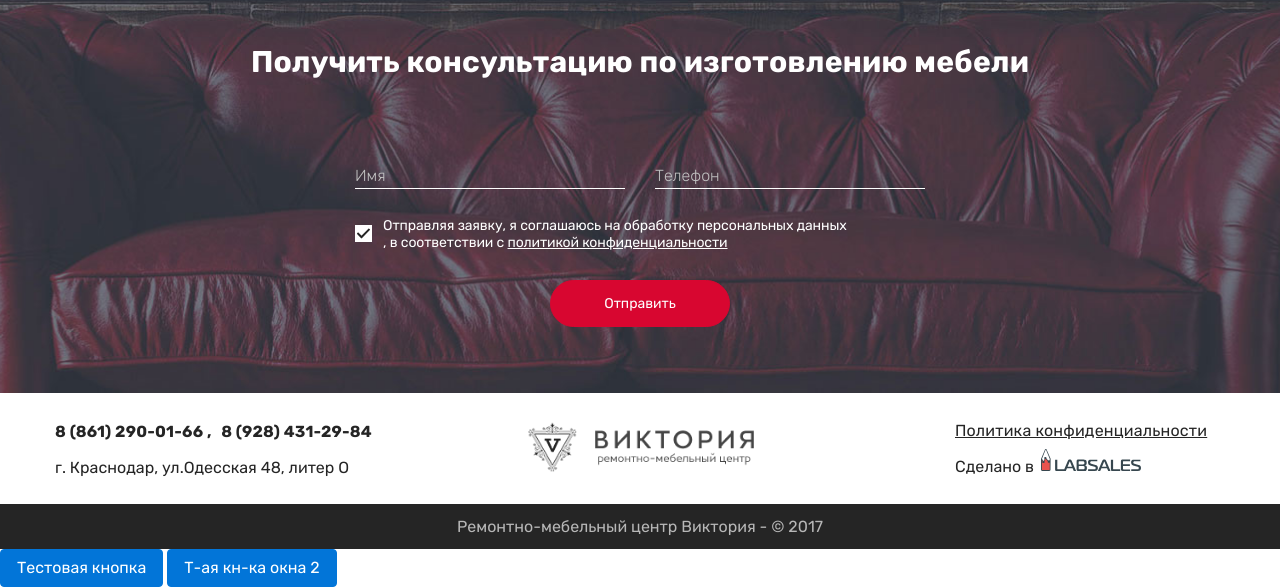
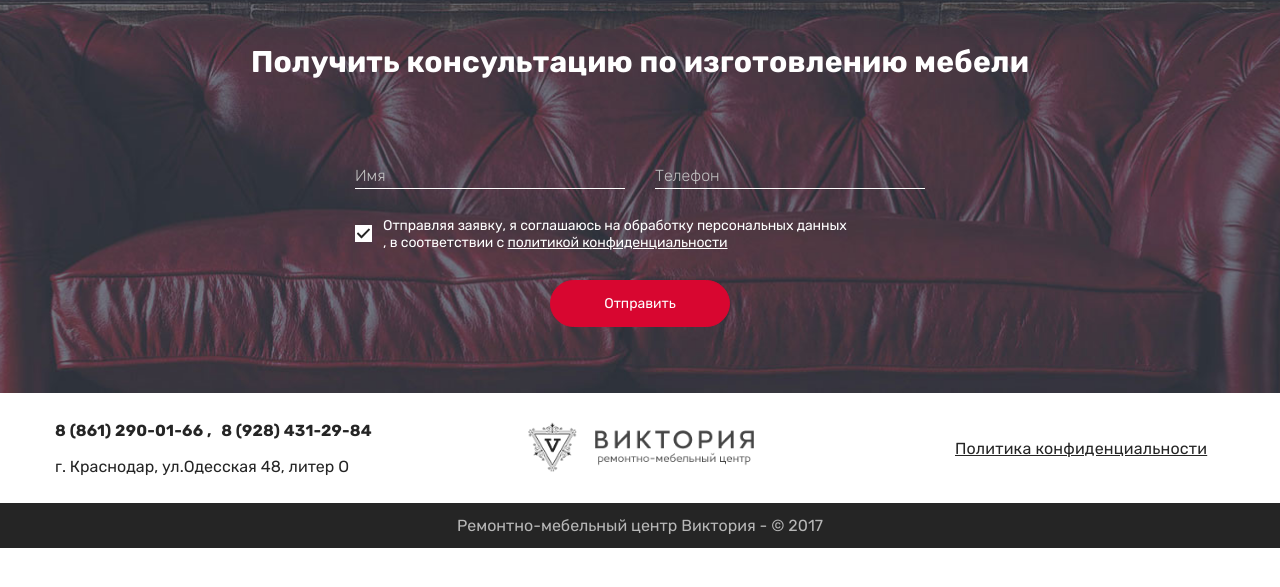
Before and after one commit to WebOriginals/Viktoria, a website: page index.html in a window 1280 px wide. Shown: the part 9274-9861 px from the top of the page. After the commit the page ends 9822 px from the top, so only its background shows below. Drawn offline with Linux system fonts and the light colour scheme; some packages are replaced by stand-ins of ours.

Commit message:
Update index.html

```diff
--- a/index.html
+++ b/index.html
@@ -889,7 +889,6 @@
           <div class="footer__end-tac">
             <a target="_blank" href="privacy.html" class="footer__privacy">Политика конфиденциальности</a>
           </div>
-          <a target="_blank" href="http://labsales.ru/" class="ncr">Сделано в <img src="img/copyright.svg" alt=""></a>
       </div>
     </div>
   </div>
@@ -903,9 +902,9 @@
 <!-- </div> parallax container CLOSE -->
 
 <!-- Button trigger modal -->
-<button type="button" class="btn btn-primary" data-toggle="modal" data-target="#exampleModalLong">
+<!-- <button type="button" class="btn btn-primary" data-toggle="modal" data-target="#exampleModalLong">
   Тестовая кнопка
-</button>
+</button> -->
 <!-- удаляем тестовые кнопки перед бекендом -->
 
 <!-- Modal -->
@@ -965,9 +964,9 @@
 </div>
 
 <!-- Button trigger modal -->
-<button type="button" class="btn btn-primary" data-toggle="modal" data-target="#exampleModalLong2">
+<!-- <button type="button" class="btn btn-primary" data-toggle="modal" data-target="#exampleModalLong2">
   Т-ая кн-ка окна 2
-</button>
+</button> -->
 <!-- удаляем тестовые кнопки перед бекендом -->
 
 <!-- Modal -->
```
